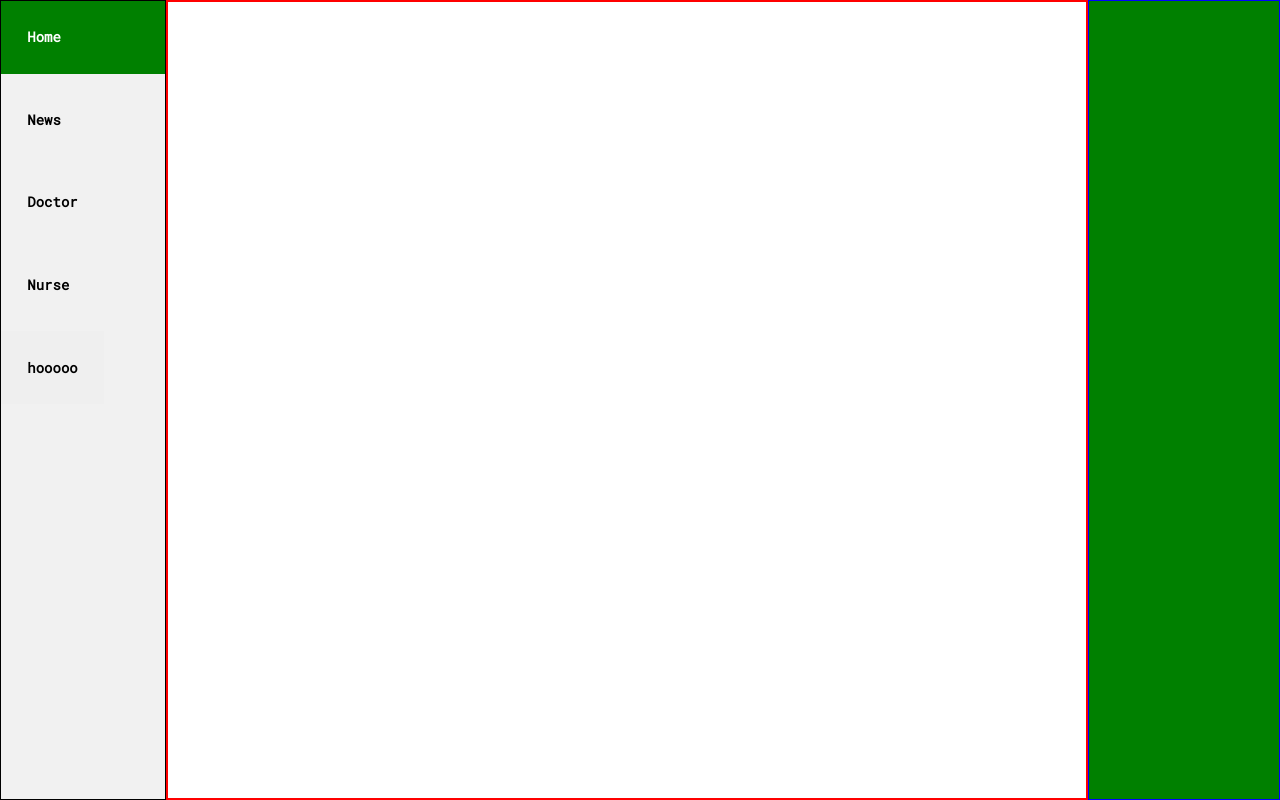
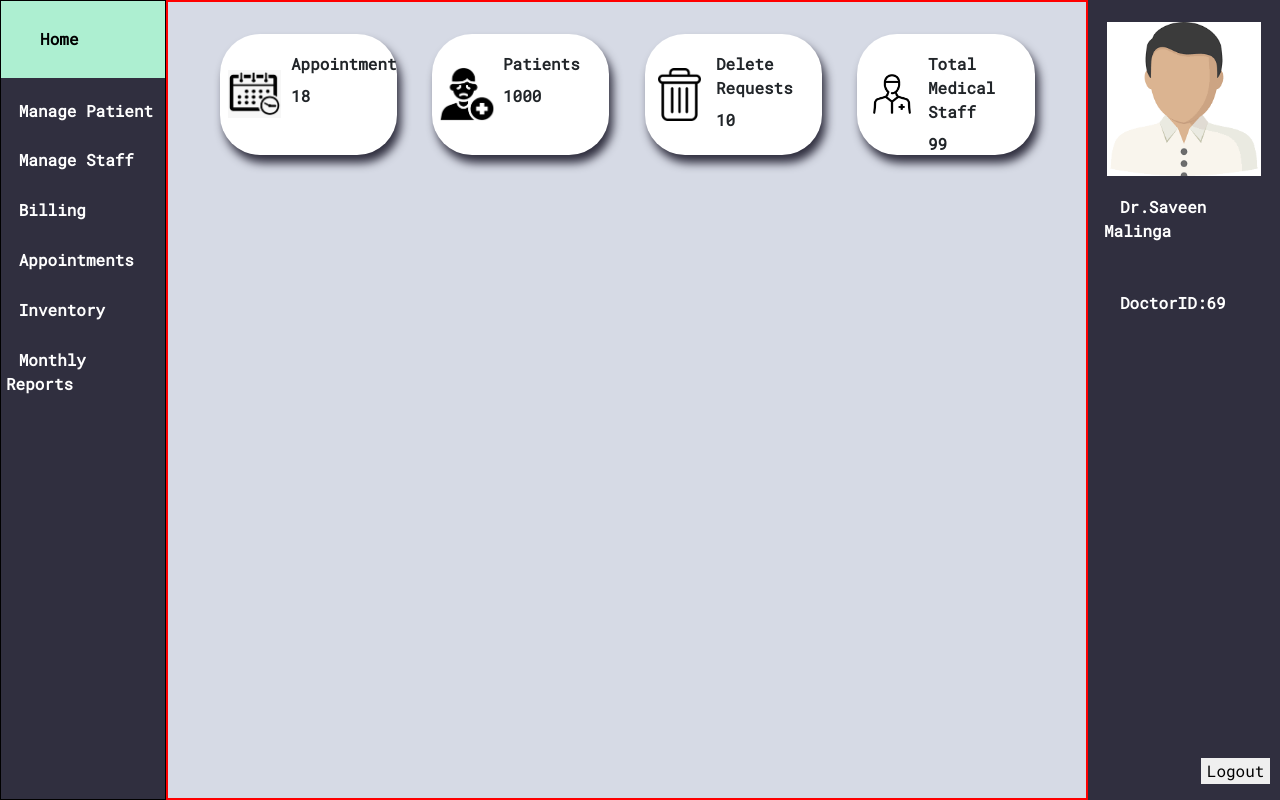
Before and after one commit to Randila/Project-Aid, a PHP site: page /dashboard.html in a window 1280 px wide. Run offline with PHP 8.4, Linux system fonts and the light colour scheme.

Commit message:
started designing the Home page

```diff
--- a/Final Try/dashboard.css
+++ b/Final Try/dashboard.css
@@ -6,7 +6,7 @@ body {
 .sidebar {
     width: 13%;
     height: 100%;
-    background-color: #f1f1f1;
+    background-color: rgb(48, 47, 63);
     border: 1px solid black;
     margin: 0;
     padding: 0;
@@ -15,19 +15,22 @@ body {
 
 .sidebar * {
     display: block;
-    padding: 16%;
-    color: black;
+    padding: 3%;
+    color: white;
     text-decoration: none;
+    text-indent: 1vw;
 }
 
 .sidebar *.active {
-    background-color: green;
-    color: white;
+    background-color: rgb(173, 239, 209);
+    color: black;
+    padding: 16%;
 }
 
 .sidebar *:hover:not(.active) {
     background-color: #555;
     color: white;
+    padding: 10%;
 }
 
 .content {
@@ -35,10 +38,7 @@ body {
     border: 2px solid red;
     width: 72%;
     height: 100%;
-}
-
-button {
-    border: none;
+    /* padding-top: 10%; */
 }
 
 .catOne {
@@ -48,9 +48,11 @@ button {
 }
 
 .catTwo {
-    background-color: blue;
+    background-color: rgb(214, 218, 229);
     height: 100%;
     width: 100%;
+    padding-top: 5vh;
+    padding: 2vh;
 }
 
 .catThree {
@@ -72,6 +74,84 @@ button {
     top: 0%;
     left: 85%;
     transform: translate(0%, 0%);
-    background-color: green;
-    border: 1px solid blue;
+    background-color: rgb(48, 47, 63);
 }
+
+.userImg {
+    /* border: 4px solid white; */
+    width: 80%;
+    min-height: 20%;
+    max-height: fit-content;
+    margin: auto;
+    margin-top: 10%;
+    background-image: url("src/userimage.png");
+    background-repeat: no-repeat;
+    background-size: contain;
+    background-position: center;
+}
+
+.rightDiv p {
+    color: white;
+    display: block;
+    /* margin-left: 50%;
+    transform: translate(-50%); */
+    text-indent: 2vh;
+    padding: 2vh;
+}
+
+.rightDiv button {
+    position: absolute;
+    right: 5%;
+    bottom: 2%;
+    border: none;
+}
+
+.tileHolder {
+    /* border: 2px solid purple; */
+    display: flex;
+    justify-content: center;
+    height: 20%;
+    /* contain: content; */
+    padding-top: 2vh;
+    padding-bottom: 2vh;
+}
+
+.homeTile {
+    /* border: 1px solid black; */
+    width: 20%;
+    height: 100%;
+    /* margin-left: 1%; */
+    margin-inline: 2%;
+    display: inline-block;
+    background-color: white;
+    position: relative;
+    border-radius: 5vh;
+    box-shadow: 0.5vh 1vh 10px rgb(48, 47, 63);
+}
+
+.tileinner {
+    height: 100%;
+    width: 30%;
+    margin-left: 1vh;
+    /* background-image: url("src/appointments.png"); */
+    background-repeat: no-repeat;
+    background-size: contain;
+    background-position: center;
+}
+
+.test {
+    height: 100%;
+    width: 60%;
+    /* background-color: red; */
+    position: absolute;
+    top: 0%;
+    right: 0%;
+    contain: content;
+    padding-top: 10%;
+}
+
+.test p {
+    display: block;
+    font-size: 2vh;
+    margin-bottom: 1vh;
+}
--- a/Final Try/dashboard.html
+++ b/Final Try/dashboard.html
@@ -1,9 +1,10 @@
 <html>
 
 <head>
-    <link rel="stylesheet" href="https://maxcdn.bootstrapcdn.com/bootstrap/3.4.1/css/bootstrap.min.css">
-    <script src="https://ajax.googleapis.com/ajax/libs/jquery/3.6.0/jquery.min.js"></script>
-    <script src="https://maxcdn.bootstrapcdn.com/bootstrap/3.4.1/js/bootstrap.min.js"></script>
+    <link rel="stylesheet" href="https://cdn.jsdelivr.net/npm/bootstrap@4.6.1/dist/css/bootstrap.min.css">
+    <script src="https://cdn.jsdelivr.net/npm/jquery@3.6.0/dist/jquery.slim.min.js"></script>
+    <script src="https://cdn.jsdelivr.net/npm/popper.js@1.16.1/dist/umd/popper.min.js"></script>
+    <script src="https://cdn.jsdelivr.net/npm/bootstrap@4.6.1/dist/js/bootstrap.bundle.min.js"></script>
     <link rel="stylesheet" href="dashboard.css">
 
 
@@ -22,19 +23,98 @@
 <body>
     <div id="myDIV" class="sidebar">
         <p class="slideSelect active" id="Home">Home</p>
-        <p class="slideSelect" id="News">News</p>
-        <p class="slideSelect" id="Doctor">Doctor</p>
-        <p class="slideSelect" id="Nurse">Nurse</p>
-        <button onclick="bonk()">hooooo</button>
-        <p class="slideSelect" id="test" style="display: none;">Dissapear</p>
+        <p class="slideSelect" id="Manage Patient">Manage Patient</p>
+        <p class="slideSelect" id="Manage Staff">Manage Staff</p>
+        <p class="slideSelect" id="Billing">Billing</p>
+        <p class="slideSelect" id="Appointments">Appointments</p>
+        <p class="slideSelect" id="Inventory">Inventory</p>
+        <p class="slideSelect" id="Monthly Reports">Monthly Reports</p>
     </div>
     <div id="contentDiv" class="content">
-        <div class="catOne" style="display: none;" id="Homediv"> </div>
-        <div class="catTwo" style="display: none;" id="Newsdiv"></div>
-        <div class="catThree" style="display: none;" id="Doctordiv" name="test" value="boooo"></div>
-        <div class="catFour" style="display: none;" id="Nursediv"></div>
+        <div class="catTwo" style="display: block;" id="Homediv">
+            <div class="tileHolder">
+                <div class="homeTile">
+                    <div class="tileinner" style="background-image: url('src/appointments.png');"></div>
+                    <div class="test">
+                        <p>
+                            Appointments
+                        </p>
+                        <p>
+                            18
+                        </p>
+                    </div>
+                </div>
+                <div class="homeTile">
+                    <div class="tileinner" style="background-image: url('src/patient.png');"></div>
+                    <div class="test">
+                        <p>
+                            Patients
+                        </p>
+                        <p>
+                            1000
+                        </p>
+                    </div>
+                </div>
+                <div class="homeTile">
+                    <div class="tileinner" style="background-image:url('src/delete.png');"></div>
+                    <div class="test">
+                        <p>
+                            Delete Requests
+                        </p>
+                        <p>
+                            10
+                        </p>
+                    </div>
+                </div>
+                <div class="homeTile">
+                    <div class="tileinner" style="background-image: url('src/medical\ staff.png');">
+                    </div>
+                    <div class="test">
+                        <p>
+                            Total Medical Staff
+                        </p>
+                        <p>
+                            99
+                        </p>
+                    </div>
+                </div>
+            </div>
+
+        </div>
+        <div class="catTwo" style="display: none;" id="Manage Patientdiv">
+            <p>Patient</p>
+        </div>
+        <div class="catTwo" style="display: none;" id="Manage Staffdiv">
+            <p>staff</p>
+        </div>
+        <div class="catTwo" style="display: none;" id="Billingdiv">
+            <p>Bill</p>
+        </div>
+        <div class="catTwo" style="display: none;" id="Appointmentsdiv">
+            <p>APPOIN</p>
+        </div>
+        <div class="catTwo" style="display: none;" id="Inventorydiv">
+            <p>Inven</p>
+        </div>
+        <div class="catTwo" style="display: none;" id="Monthly Reportsdiv">
+            <p>Monthly Rep</p>
+        </div>
+
+
     </div>
     <div class="rightDiv ">
+        <div class="userImg">
+
+        </div>
+        <p>
+            Dr.Saveen Malinga
+        </p>
+        <p>
+            DoctorID:69
+        </p>
+        <button id="logout">
+            Logout
+        </button>
 
     </div>
 
```
Also changed, not shown: Final Try/draft.txt (added, +94 -0 lines), Final Try/src/appointments.png (added), Final Try/src/delete.png (added), Final Try/src/medical staff.png (added), Final Try/src/patient.png (added), Final Try/src/userimage.png (added).
